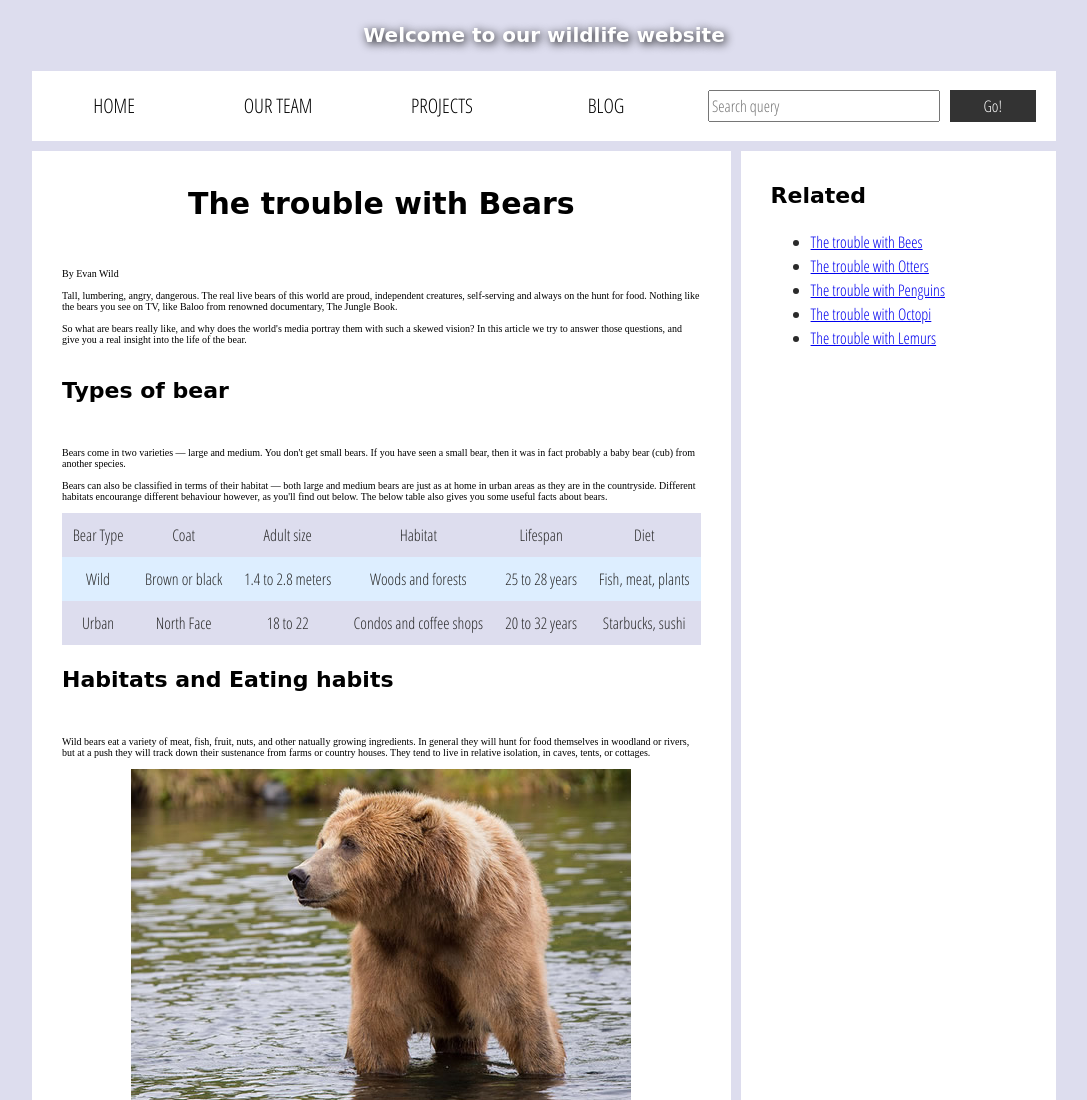
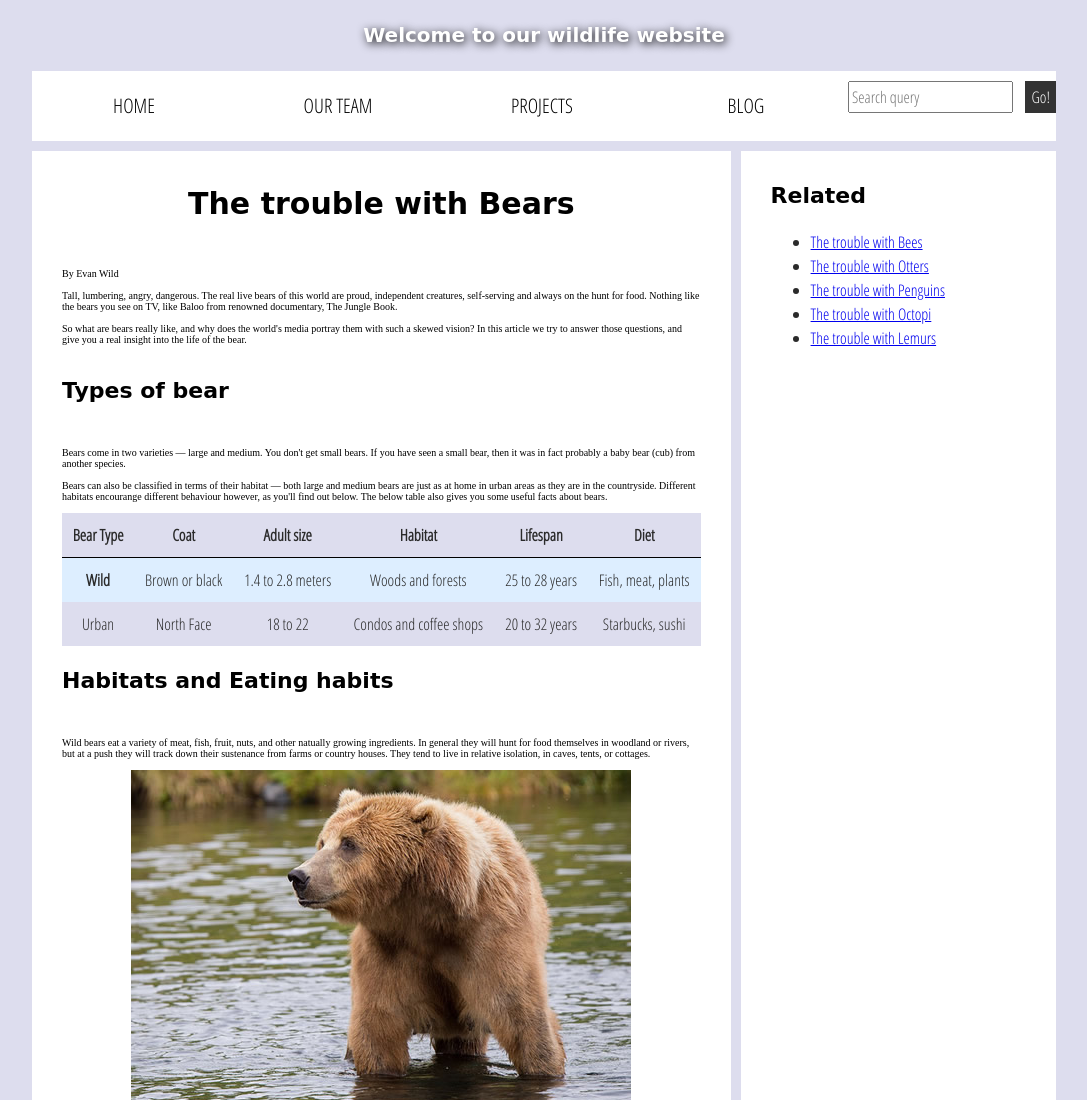
Before and after one commit to Nirmal6120/Nirmal6120.github.io, a plain HTML site: page Assignment 5/assessment-files/assessment-files/index.html in a window 1280 px wide. Shown: the top 1100 px of the page, without its empty margins (96-1183 px from the left). Drawn offline with Linux system fonts and the light colour scheme; a web font is replaced by a local one.

Commit message:
Assignment 5 8th commit
adding col and row element to the table to make it more accessible and chaning the tag from div to nav and adding the transcript in it

```diff
--- a/Assignment 5/assessment-files/assessment-files/index.html
+++ b/Assignment 5/assessment-files/assessment-files/index.html
@@ -23,7 +23,7 @@
       <h1>Welcome to our wildlife website</h1>
     </header>
 
-    <div class="nav">
+    <nav>
       <ul>
         <li><a href="#">Home</a></li>
         <li><a href="#">Our team</a></li>
@@ -35,7 +35,7 @@
         <input type="search" name="q" placeholder="Search query">
         <input type="submit" value="Go!">
       </form>
-    </div>
+    </nav>
 
     <main>
       <article>
@@ -56,17 +56,17 @@
         <table>
           <thead>
             <tr>
-              <td>Bear Type</td>
-              <td>Coat</td>
-              <td>Adult size</td>
-              <td>Habitat</td>
-              <td>Lifespan</td>
-              <td>Diet</td>
+              <th scope="col">Bear Type</th>
+              <th scope="col">Coat</th>
+              <th scope="col">Adult size</th>
+              <th scope="col">Habitat</th>
+              <th scope="col">Lifespan</th>
+              <th scope="col">Diet</th>
             </tr>
           </thead>
           <tbody>
             <tr>
-              <td>Wild</td>
+              <th scope="row">Wild</th>
               <td>Brown or black</td>
               <td>1.4 to 2.8 meters</td>
               <td>Woods and forests</td>
@@ -74,7 +74,7 @@
               <td>Fish, meat, plants</td>
             </tr>
             <tr>
-              <td>Urban</td>
+              <td scope="row">Urban</td>
               <td>North Face</td>
               <td>18 to 22</td>
               <td>Condos and coffee shops</td>
--- a/Assignment 5/assessment-files/assessment-files/style.css
+++ b/Assignment 5/assessment-files/assessment-files/style.css
@@ -51,7 +51,7 @@
 
 /* || header layout */
 
-div[class="nav"], article, footer, .secondary {
+nav, article, footer, .secondary {
   background-color: white;
 }
 
@@ -63,7 +63,7 @@
   margin-right: 10px;
 }
 
-div[class="nav"] {
+nav {
   height: 50px;
   background-color: ff80ff;
   display: flex;
@@ -71,20 +71,20 @@
   margin-bottom: 10px;
 }
 
-div[class="nav"] ul {
+nav ul {
   padding: 0;
   list-style-type: none;
   flex: 2;
   display: flex;
 }
 
-div[class="nav"] li {
+nav li {
   display: inline;
   text-align: center;
   flex: 1;
 }
 
-div[class="nav"] a {
+nav a {
   display: inline-block;
   font-size: 2rem;
   text-transform: uppercase;
@@ -92,7 +92,7 @@
   color: black;
 }
 
-div[class="nav"] .search {
+nav.search {
   flex: 1;
   display: flex;
   align-items: center;
```
